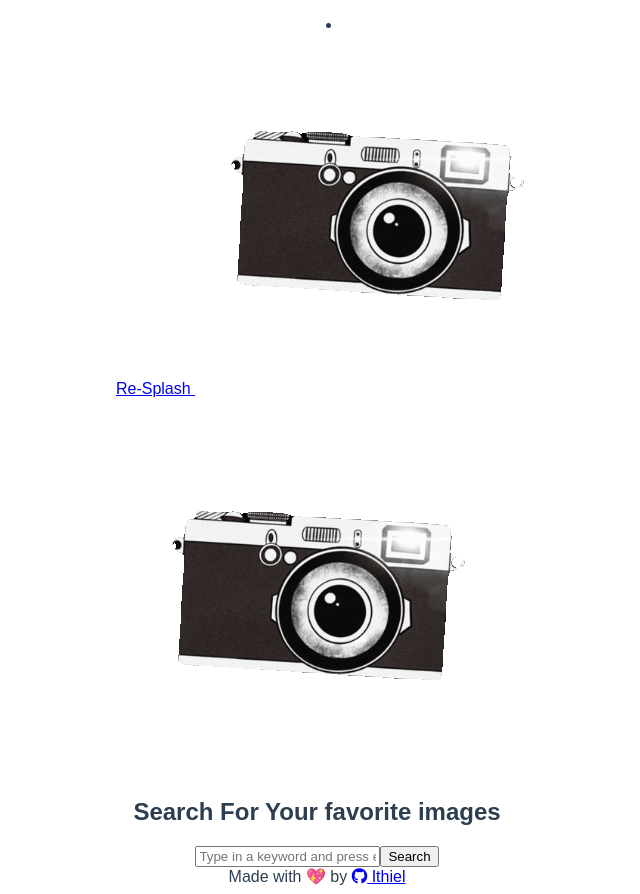
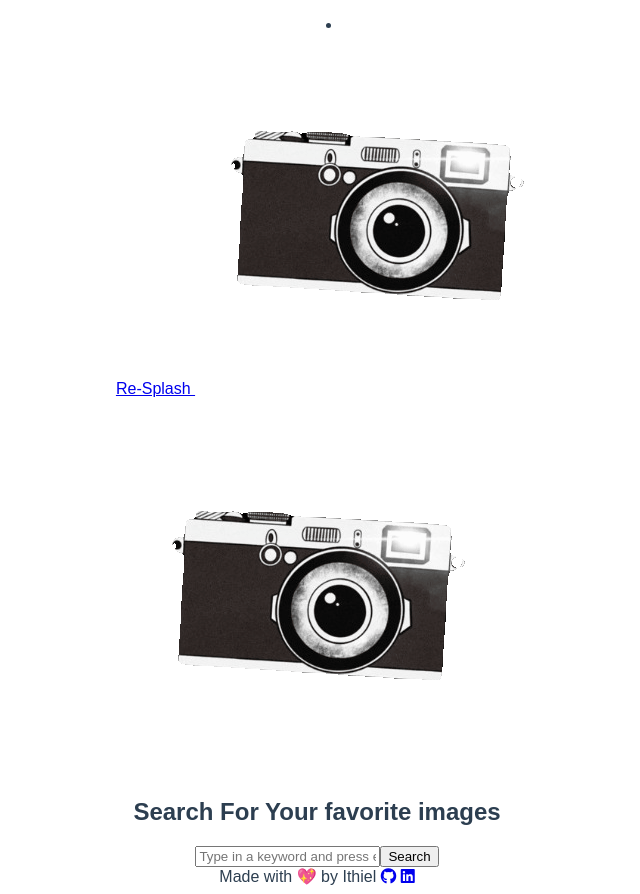
Before and after one commit to ajukadavid/workingVueProject, a Vue app: page / in a window 1280 px wide. Shown: the whole page, without its empty margins (323-963 px from the left). Built offline with nearby package versions, Linux system fonts and the light colour scheme; the HTML template or start-up script is replaced by a standard one; a web font is replaced by a local one.

Commit message:
added linkedin profile link to footer

```diff
--- a/src/components/Footer.vue
+++ b/src/components/Footer.vue
@@ -7,7 +7,7 @@
              inset-x-0
              bottom-0
              p-4">
-    Made with 💖 by <a href="https://github.com/ithiel883"> <i class="fa-brands fa-github"></i> Ithiel </a>
+    Made with 💖 by Ithiel <a href="https://github.com/ithiel883"> <i class="fa-brands text-white fa-github"></i></a> <a href="https://www.linkedin.com/in/david-ajuka-630660144/"><i class="fa-brands text-white fa-linkedin"></i></a>
   </footer>
 </template>
 
```
